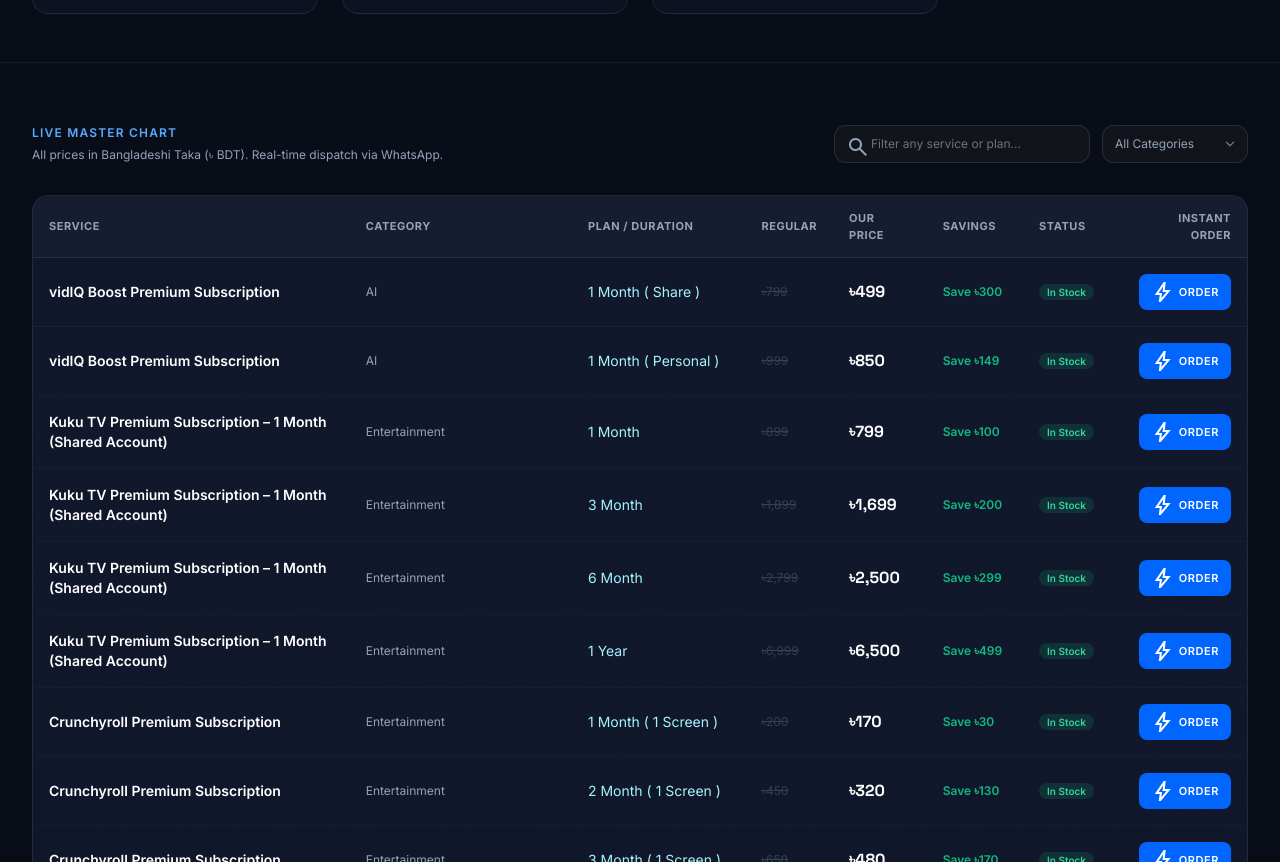
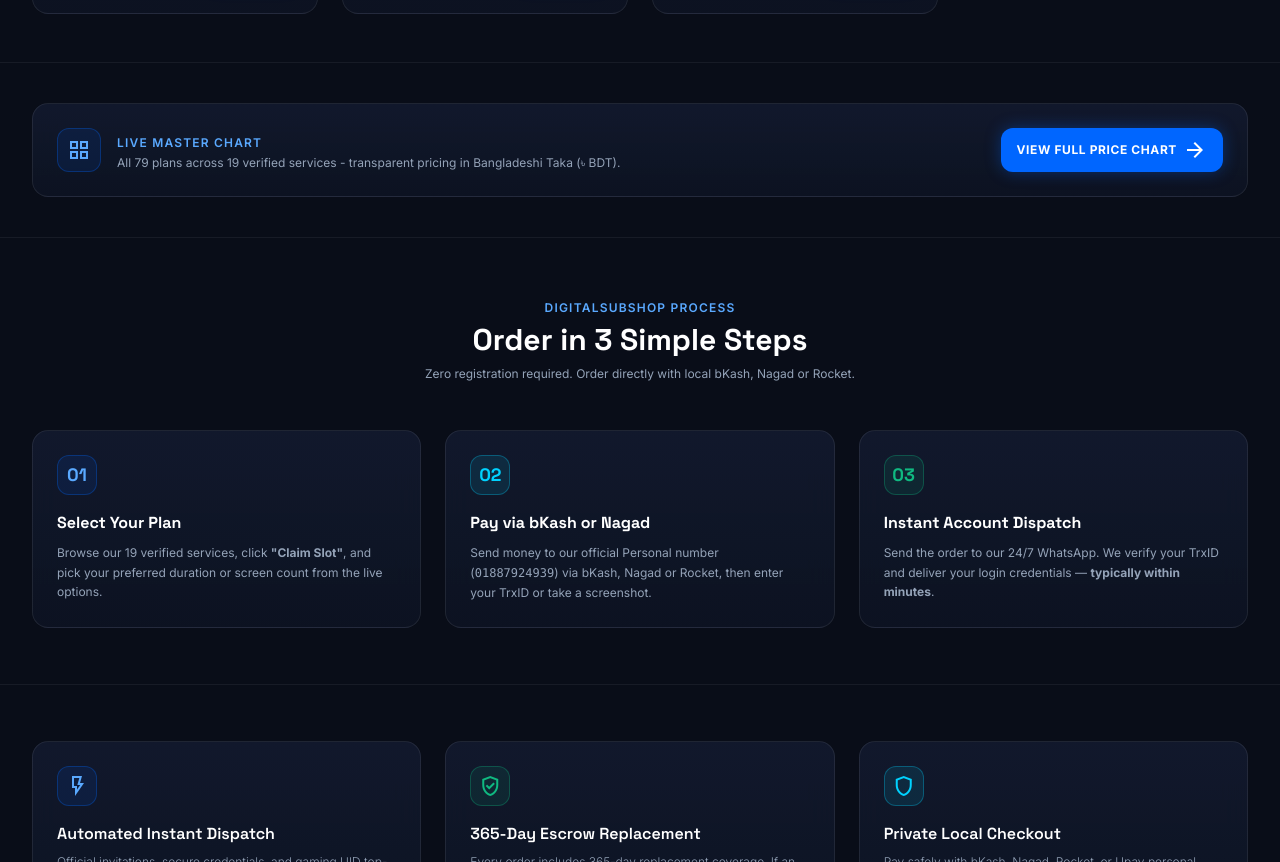
Before and after one commit to modest12345678/DigitalSubShop, a website: page index.html in a window 1280 px wide. Shown: the part 3235-4097 px from the top of the page. Drawn offline with Linux system fonts and the light colour scheme.

Commit message:
refactor(home): move Live Master Chart table to dedicated pricing page
Remove the 79-plan price table from the homepage for a cleaner storefront. Add the full master chart (search, category filter, 79 rows) to pricing.html below the cards grid, with a compact View Full Price Chart CTA banner linking from the homepage. Verified: 80 table rows render on /pricing, zero on homepage.

```diff
--- a/index.html
+++ b/index.html
@@ -1200,52 +1200,23 @@
 </section>
 <!-- ================= GUARANTEE SECTION ================= -->
 
-    <!-- ================= FULL PRICE TABLE (DIGITALSUBSHOP TRANSPARENT PRICING) ================= -->
-    <section class="py-14 px-6 sm:px-8 max-w-7xl mx-auto border-t border-white/[0.06]" id="pricing">
-      <div class="flex flex-col md:flex-row md:items-end justify-between gap-4 mb-8">
-        <div>
-          <span class="text-xs font-semibold uppercase tracking-widest text-primary-bright">Live Master Chart</span>
-          <p class="text-xs text-on-surface-variant mt-1">All prices in Bangladeshi Taka (৳ BDT). Real-time dispatch via WhatsApp.</p>
+    <!-- ================= LIVE MASTER CHART (now on the dedicated pricing page) ================= -->
+    <section class="py-10 px-6 sm:px-8 max-w-7xl mx-auto border-t border-white/[0.06]">
+      <a href="pricing.html" class="glass-card rounded-2xl p-5 sm:p-6 flex flex-col sm:flex-row items-center justify-between gap-4 group transition-all duration-300 hover:border-primary-container/40 hover:-translate-y-0.5">
+        <div class="flex items-center gap-4">
+          <div class="w-11 h-11 rounded-xl bg-primary-container/10 border border-primary-container/30 flex items-center justify-center text-primary-bright shrink-0">
+            <span class="material-symbols-outlined text-[22px]">grid_view</span>
+          </div>
+          <div>
+            <span class="text-xs font-semibold uppercase tracking-widest text-primary-bright">Live Master Chart</span>
+            <p class="text-xs text-on-surface-variant mt-0.5">All 79 plans across 19 verified services - transparent pricing in Bangladeshi Taka (৳ BDT).</p>
+          </div>
         </div>
-        <div class="flex flex-col sm:flex-row items-stretch sm:items-center gap-3">
-          <div class="relative">
-            <span class="material-symbols-outlined text-on-surface-variant absolute left-3 top-2.5 text-[18px]">search</span>
-            <input id="tableSearchInput" oninput="applyTableFilter()" type="text" placeholder="Filter any service or plan..." class="bg-[#11141b] text-white text-xs rounded-xl border border-white/10 pl-9 pr-4 py-2.5 focus:border-primary-container/60 focus:outline-none w-full sm:w-64"/>
-          </div>
-          <select id="tableCatSelect" onchange="applyTableFilter()" aria-label="Filter by category" class="bg-[#11141b] text-on-surface-variant text-xs rounded-xl border border-white/10 px-3 py-2.5 focus:border-primary-container/60 focus:outline-none cursor-pointer">
-            <option value="all">All Categories</option>
-            <option value="entertainment">🎬 Entertainment</option>
-            <option value="ai">🤖 AI &amp; Productivity</option>
-            <option value="content creation">🎨 Creative &amp; Design</option>
-            <option value="education">📚 Education</option>
-            <option value="social">📱 Social &amp; Gaming</option>
-          </select>
-        </div>
-      </div>
-
-      <!-- Pricing Table Wrap -->
-      <div class="glass-card rounded-2xl overflow-hidden overflow-x-auto shadow-2xl border border-white/[0.08]">
-        <table class="w-full text-left border-collapse min-w-[700px]">
-          <thead>
-            <tr class="border-b border-white/[0.08] bg-white/[0.02] text-[11px] uppercase tracking-wider text-on-surface-variant font-semibold">
-              <th class="py-3.5 px-4">Service</th>
-              <th class="py-3.5 px-4 hidden md:table-cell">Category</th>
-              <th class="py-3.5 px-4">Plan / Duration</th>
-              <th class="py-3.5 px-4 hidden sm:table-cell">Regular</th>
-              <th class="py-3.5 px-4">Our Price</th>
-              <th class="py-3.5 px-4 hidden lg:table-cell">Savings</th>
-              <th class="py-3.5 px-4">Status</th>
-              <th class="py-3.5 px-4 text-right">Instant Order</th>
-            </tr>
-          </thead>
-          <tbody id="pricingTableBody" class="divide-y divide-white/[0.02]">
-            <!-- Injected via app.js -->
-          </tbody>
-        </table>
-        <div id="pricingEmpty" class="hidden py-12 text-center text-on-surface-variant text-xs">
-          No matching subscription plans found. Try searching for "Netflix", "Canva", or "ChatGPT".
-        </div>
-      </div>
+        <span class="flex items-center gap-1.5 text-xs font-bold uppercase tracking-wider bg-primary-container text-on-primary-container px-4 py-2.5 rounded-xl shadow-[0_0_16px_rgba(0,102,255,0.35)] group-hover:brightness-110 transition-all shrink-0">
+          View Full Price Chart
+          <span class="material-symbols-outlined text-[15px]">arrow_forward</span>
+        </span>
+      </a>
     </section>
 
     <!-- ================= HOW TO BUY (DIGITALSUBSHOP 3-STEP PROCESS) ================= -->
```
Also changed, not shown: pricing.html (+48 -1 lines), css/tailwind.css.
